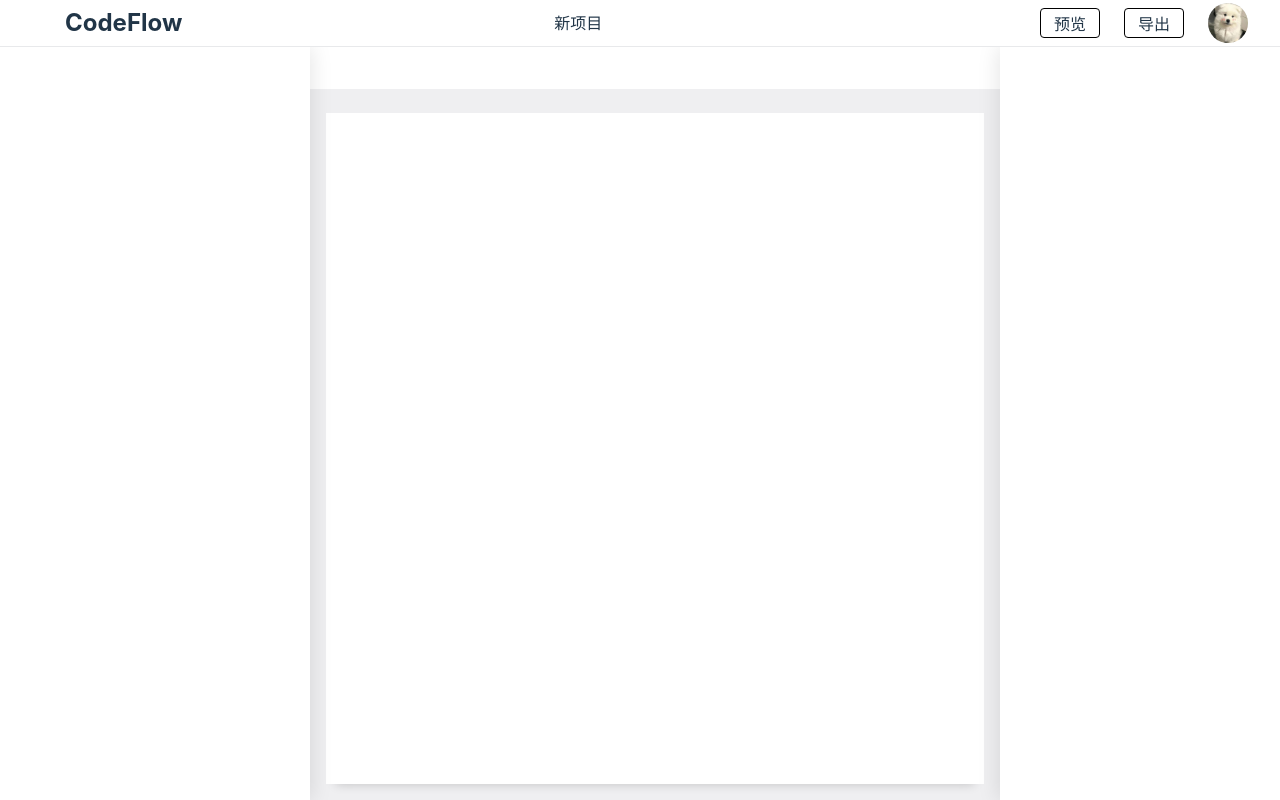
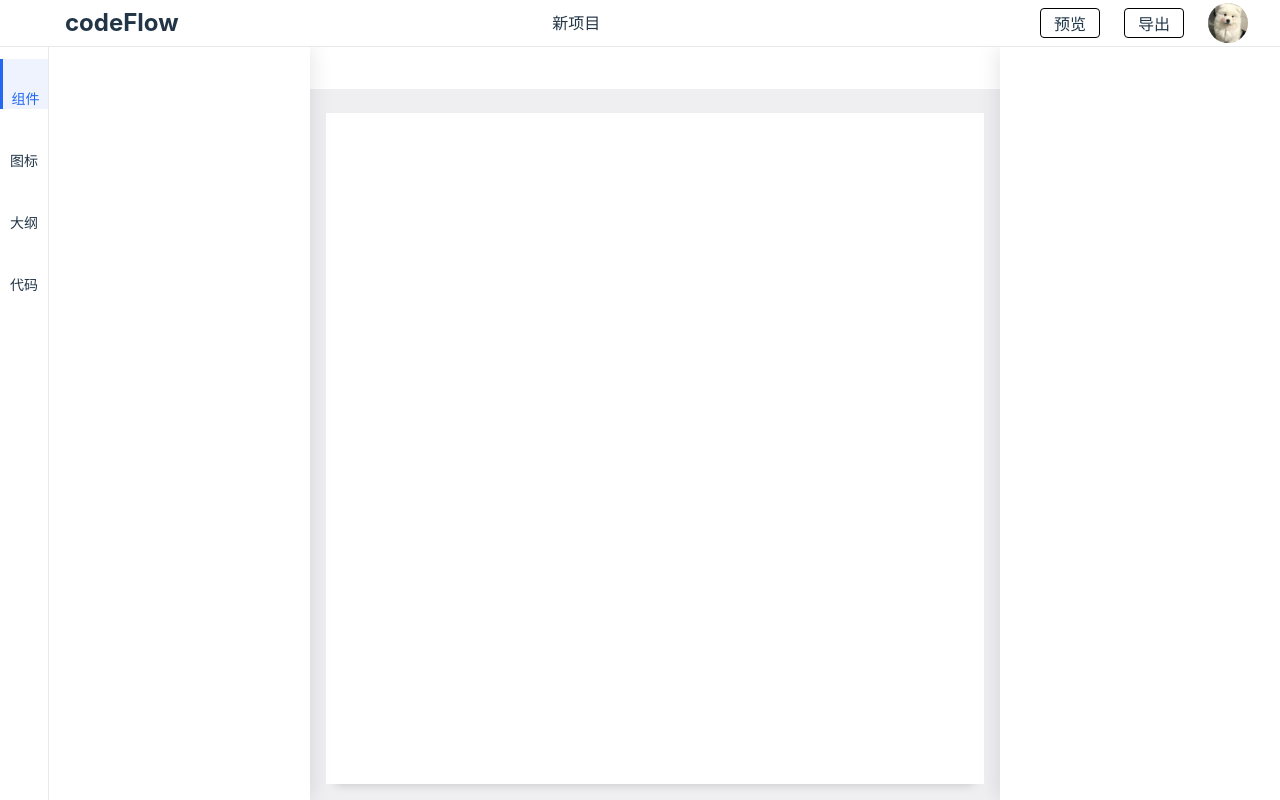
Before and after one commit to GitHubxxx17/lowCode, a Vue app: page / in a window 1280 px wide. Built offline with nearby package versions, Linux system fonts and the light colour scheme; a small style sheet from the web is missing.

Commit message:
yq 编辑左区域

```diff
--- a/index.html
+++ b/index.html
@@ -4,8 +4,8 @@
     <meta charset="UTF-8" />
     <link rel="icon" type="image/svg+xml" href="/vite.svg" />
     <meta name="viewport" content="width=device-width, initial-scale=1.0" />
-    <link rel="stylesheet" href="//at.alicdn.com/t/c/font_4083878_kl5n92wokyn.css">
-    <title>Vite + Vue + TS</title>
+    <link rel="stylesheet" href="//at.alicdn.com/t/c/font_4083878_t5oizobj0sp.css">
+    <title>codeFlow</title>
   </head>
   <body>
     <div id="app"></div>
--- /dev/null
+++ b/src/components/editor/EditorLeft.vue
@@ -0,0 +1,98 @@
+<script setup lang="ts">
+import {reactive} from 'vue'
+interface btn {
+    label: String,
+    icon: String,
+    active: boolean
+}
+const bottons: Array<btn> = reactive( [
+    { label: '组件', icon: 'icon iconfont icon-zujian', active: true },
+    { label: '图标', icon: 'icon iconfont icon-xiaolian', active: false },
+    { label: '大纲', icon: 'icon iconfont icon-list-outline', active: false },
+    { label: '代码', icon: 'icon iconfont icon-daima', active: false },
+])
+const onClickBtn = (index: number) => {
+    bottons.forEach((item, i) => {
+        if (i == index){
+            item.active = true;
+            return;
+        }
+        item.active = false;
+    })
+}
+
+</script>
+
+<template>
+    <div class="EditorLeft">
+        <div class="EditorLeft-nav">
+            <ul>
+                <li v-for="(item, index) of bottons" :key="index" :class="{ active: item.active }"
+                    @click="onClickBtn(index)">
+                    <i :class="item.icon"></i>
+                    <span>{{ item.label }}</span>
+                </li>
+            </ul>
+        </div>
+        <div class="EditorLeft-content">
+
+        </div>
+    </div>
+</template>
+
+<style lang="scss" scoped>
+.EditorLeft {
+    width: 100%;
+    height: 100%;
+    display: flex;
+
+    &-nav {
+        width: 50px;
+        height: 100%;
+        border-right: 1px solid #e8e9eb;
+
+        li {
+            margin-top: 12px;
+            width: 48px;
+            height: 50px;
+            display: flex;
+            flex-direction: column;
+            justify-content: center;
+            align-items: center;
+            cursor: pointer;
+            user-select: none;
+            transition: all .1s ease-in-out;
+
+            i {
+                width: 25px;
+                height: 32px;
+            }
+
+            .icon {
+                font-size: 25px;
+            }
+
+            span {
+                font-size: 14px;
+            }
+
+            &:hover {
+                background-color: #eef3fe;
+                color: #2468f2 !important;
+            }
+        }
+
+        .active {
+            border-left: 3px solid #2468f2;
+            background-color: #eef3fe;
+            color: #2468f2 !important;
+        }
+    }
+
+    &-content {
+        width: 100%;
+        height: 100%;
+        min-width: 260px;
+    }
+}
+</style>
--- a/src/views/editor.vue
+++ b/src/views/editor.vue
@@ -1,5 +1,5 @@
 <script setup lang="ts">
-
+import EditorLeft from '../components/editor/EditorLeft.vue';
 </script>
 
 <template>
@@ -9,7 +9,7 @@
                 <span class="editor-header-left-exit">
                     <i class="icon iconfont icon-fanhui"></i>
                 </span>
-                <h2>CodeFlow</h2>
+                <h2>codeFlow</h2>
             </div>
             <div class="editor-header-mid">
                 <div class="editor-header-mid-title">新项目</div>
@@ -21,12 +21,14 @@
                 <div class="editor-header-right-btn">预览</div>
                 <div class="editor-header-right-btn">导出</div>
                 <div class="editor-header-right-avatar">
-                    <img src="@/assets/user.jpg" alt="">
+                    <img src="@/assets/user.jpg" alt="user">
                 </div>
             </div>
         </header>
         <section class="editor-body">
-            <div class="editor-body-left"></div>
+            <div class="editor-body-left">
+                <EditorLeft></EditorLeft>
+            </div>
             <div class="editor-body-container">
                 <div class="editor-body-container-top"></div>
                 <div class="editor-body-container-content">
@@ -40,7 +42,6 @@
 
 <style lang="scss" scoped>
 .editor {
-
     width: 100vw;
     height: 100vh;
     display: flex;
@@ -88,6 +89,13 @@
 
                 &:active {
                     background: #d5d6d8;
+                }
+            }
+            h2 {
+                cursor: pointer;
+                transition: all .3s;
+                &:hover {
+                    color: #2468f2;
                 }
             }
         }
@@ -162,7 +170,6 @@
         &-left {
             z-index: 100;
             width: 310px;
-            min-width: 310px;
             height: 100%;
             background-color: #ffffff;
             box-shadow: 2px 0 20px 0 rgba(0, 0, 0, .1);
```
